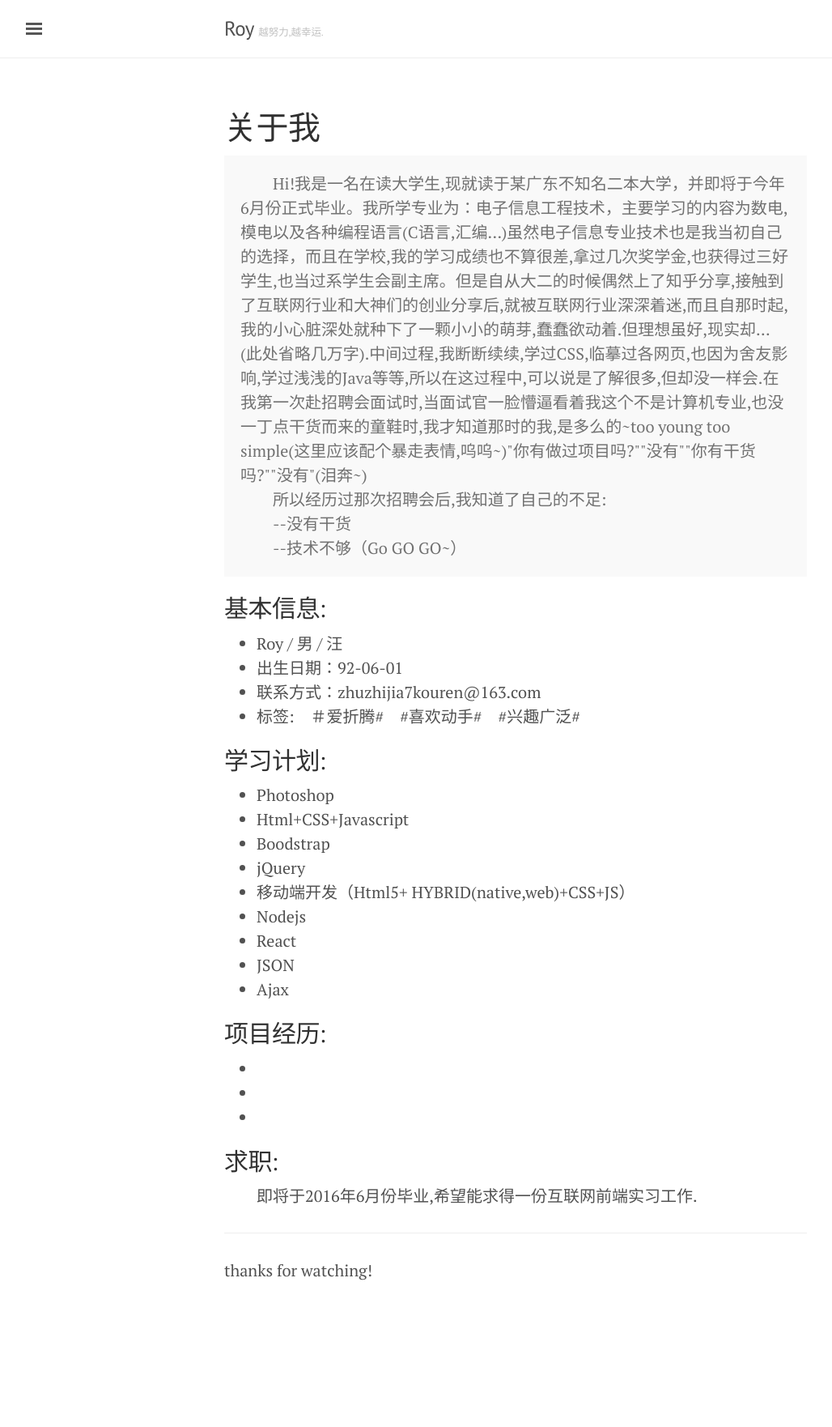
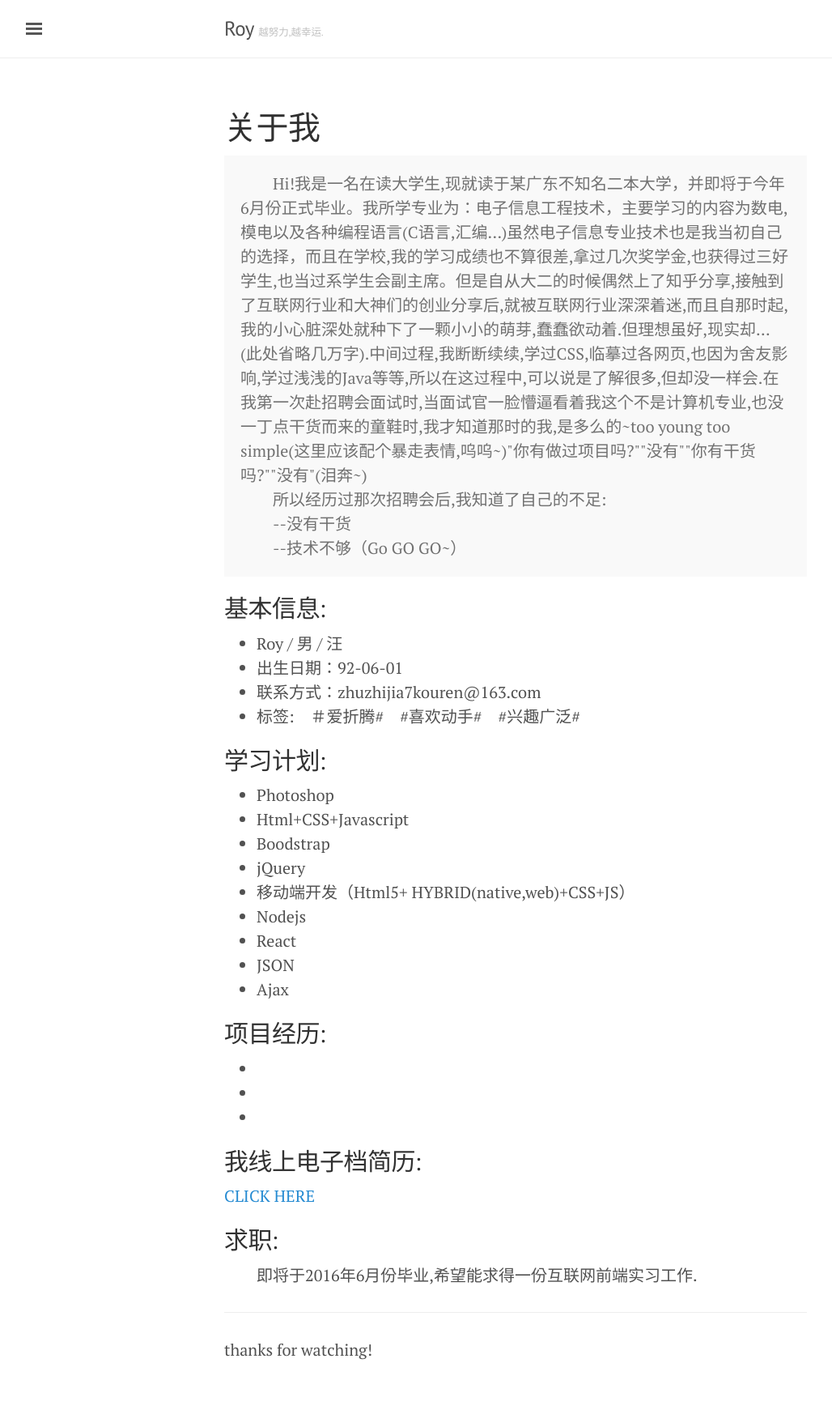
Before and after one commit to royluck/royluck.github.io, a Jekyll site: the page built from about.md, in a window 1280 px wide. Shown: the whole page at 81% size, without its empty margins (3-1031 px from the left). Built offline with Jekyll 4.4.1, drawn with Linux system fonts in a browser that asks for light colours; before the commit the page ends 1664 px from its top, so only the background shows below that.

Commit message:
添加线上简历

```diff
--- a/about.md
+++ b/about.md
@@ -33,6 +33,10 @@ title: 关于我
 *
 *
 
+## 我线上电子档简历:
+
+[CLICK HERE](https://github.com/royluck/markdown_images/blob/master/MyResume.jpg)
+
 ## 求职:
 
 　　即将于2016年6月份毕业,希望能求得一份互联网前端实习工作.
```
